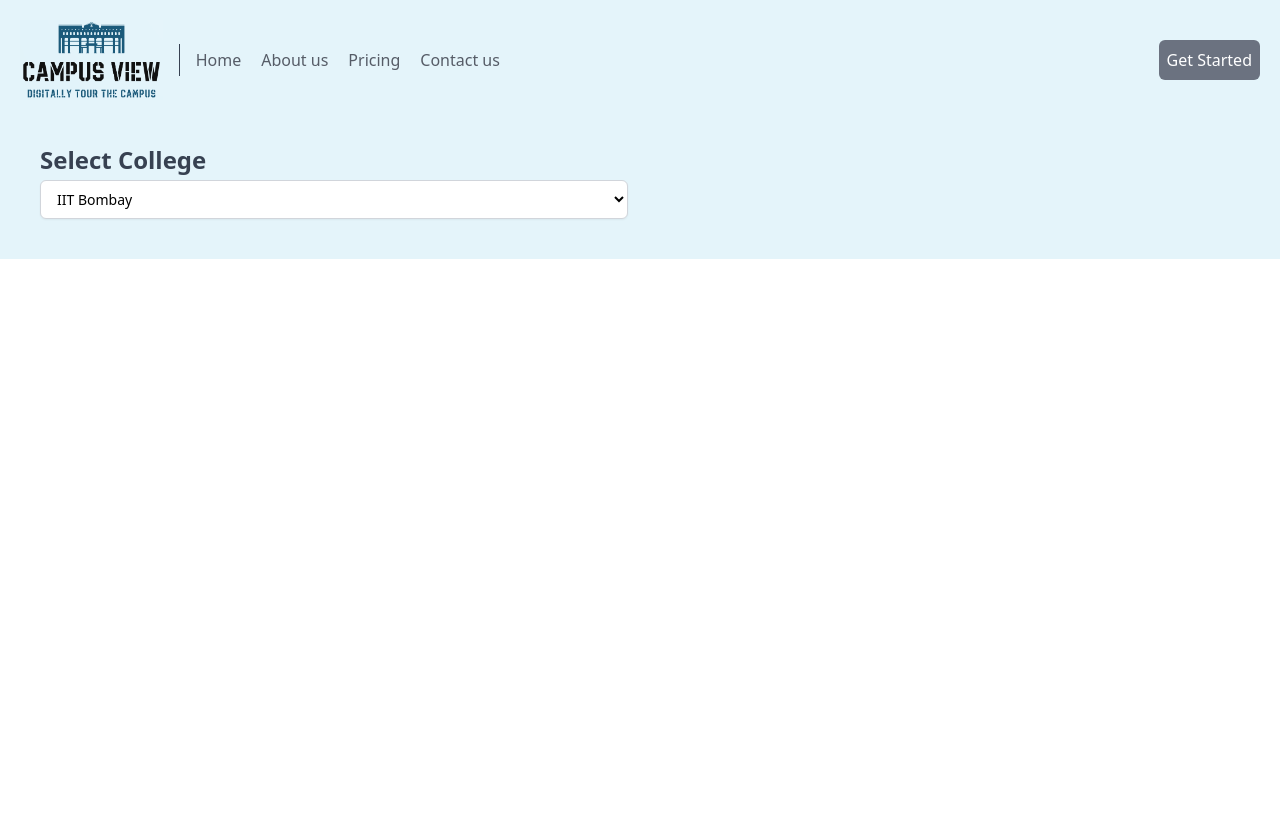
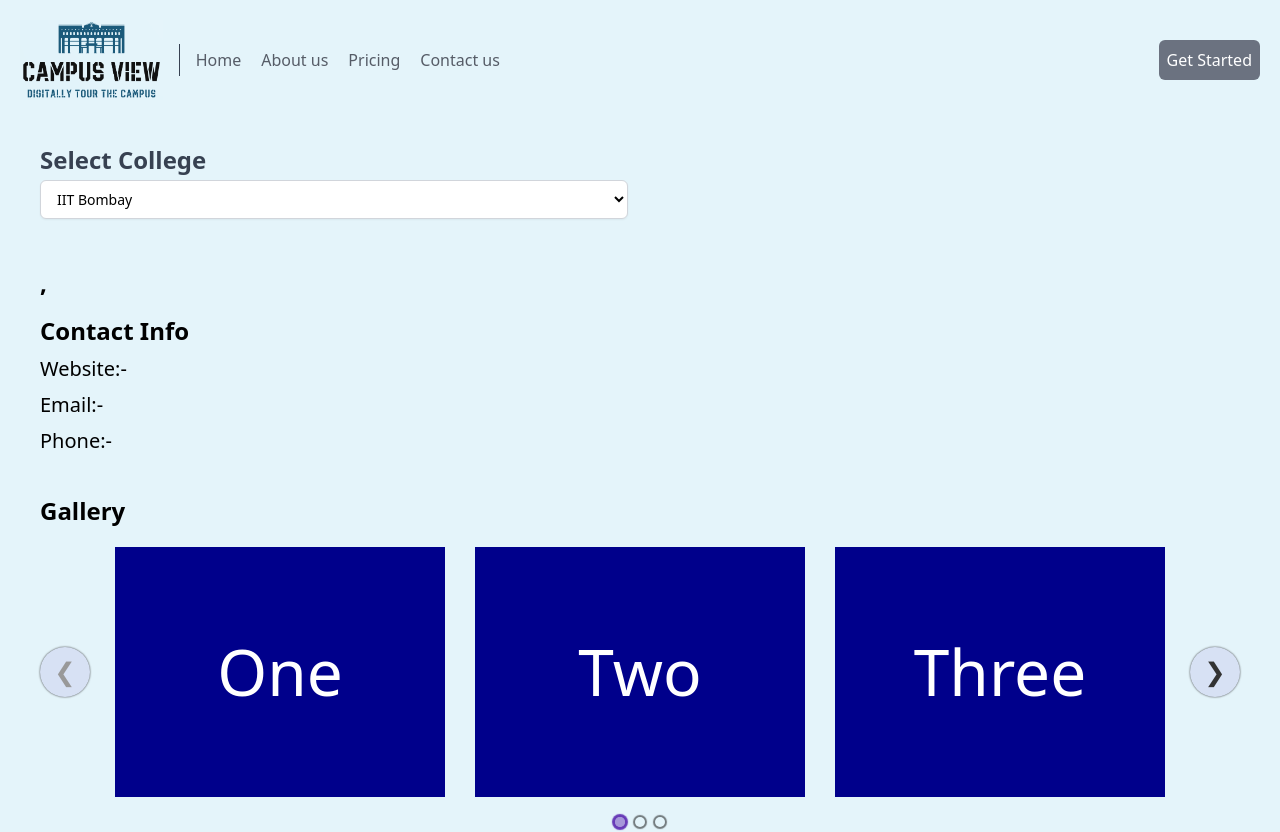
Before and after one commit to yathin017/campus-view, a React (Create React App) app in the folder frontend/: page /campus-view in a window 1280 px wide. Before the commit the page ends 800 px from the top, so only its background shows below. Built offline with nearby package versions, Linux system fonts and the light colour scheme; no server answers.

Commit message:
Campus Information added

```diff
--- a/frontend/src/components/CampusView.js
+++ b/frontend/src/components/CampusView.js
@@ -1,4 +1,4 @@
-import React from "react";
+import React, { useEffect } from "react";
 import Carousel from "react-elastic-carousel";
 import Item from "./Item";
 
@@ -10,6 +10,27 @@ const breakPoints = [
 ];
 
 const CampusView = () => {
+  const [college,setCollege] = React.useState('IIT Bombay');
+  const [institute_data,setinstitute_data] = React.useState([]);
+  useEffect(() => {
+    const getCollege = async () => {
+      const response = await fetch('http://127.0.0.1:8000/api/getinstitute',{
+        method: 'POST',
+        headers: {
+          'Content-Type': 'application/json',
+          'Authorization': `Token ${localStorage.getItem('token')}`
+        },
+        body: JSON.stringify({
+          'name': college
+        })
+      })
+      const data = await response.json()
+      setinstitute_data(data.data)
+      }
+      getCollege()
+
+  }, [college])
+
   return (
     <div className="bg-[#E4F4FA]">
       <div className="mx-10">
@@ -25,6 +46,8 @@ const CampusView = () => {
               id="college"
               name="college"
               autoComplete="college-name"
+              value={college}
+              onChange={(e)=>{setCollege(e.target.value)}}
               className="mt-1 block w-full rounded-md border border-gray-300 bg-white py-2 px-3 shadow-sm focus:border-indigo-500 focus:outline-none focus:ring-indigo-500 sm:text-sm"
             >
               <option>IIT Bombay</option>
@@ -33,9 +56,17 @@ const CampusView = () => {
             </select>
           </div>
         </div>
-        <p className="text-2xl font-semibold pt-10"></p>
+        <p className="text-4xl font-semibold pt-10">{institute_data.name}</p>
+        <p className="text-2xl font-semibold pt-2">{institute_data.city}, {institute_data.state}</p>
+        <p className="text-xl pt-2">{institute_data.description}</p>
+        <p className="text-2xl pt-2 font-semibold">Contact Info</p>
+        <p className="text-xl pt-2">Website:- <a href={institute_data.website} target='_blank'>{institute_data.website}</a></p>
+        <p className="text-xl pt-2">Email:- {institute_data.email}</p>
+        <p className="text-xl pt-2">Phone:- {institute_data.phone}</p>
 
-        {/* <Carousel breakPoints={breakPoints} className="pt-5">
+
+        <p className="text-2xl pt-10 font-semibold">Gallery</p>
+        <Carousel breakPoints={breakPoints} className="pt-5">
           <Item>One</Item>
           <Item>Two</Item>
           <Item>Three</Item>
@@ -44,7 +75,7 @@ const CampusView = () => {
           <Item>Six</Item>
           <Item>Seven</Item>
           <Item>Eight</Item>
-        </Carousel> */}
+        </Carousel>
       </div>
     </div>
   );
```
